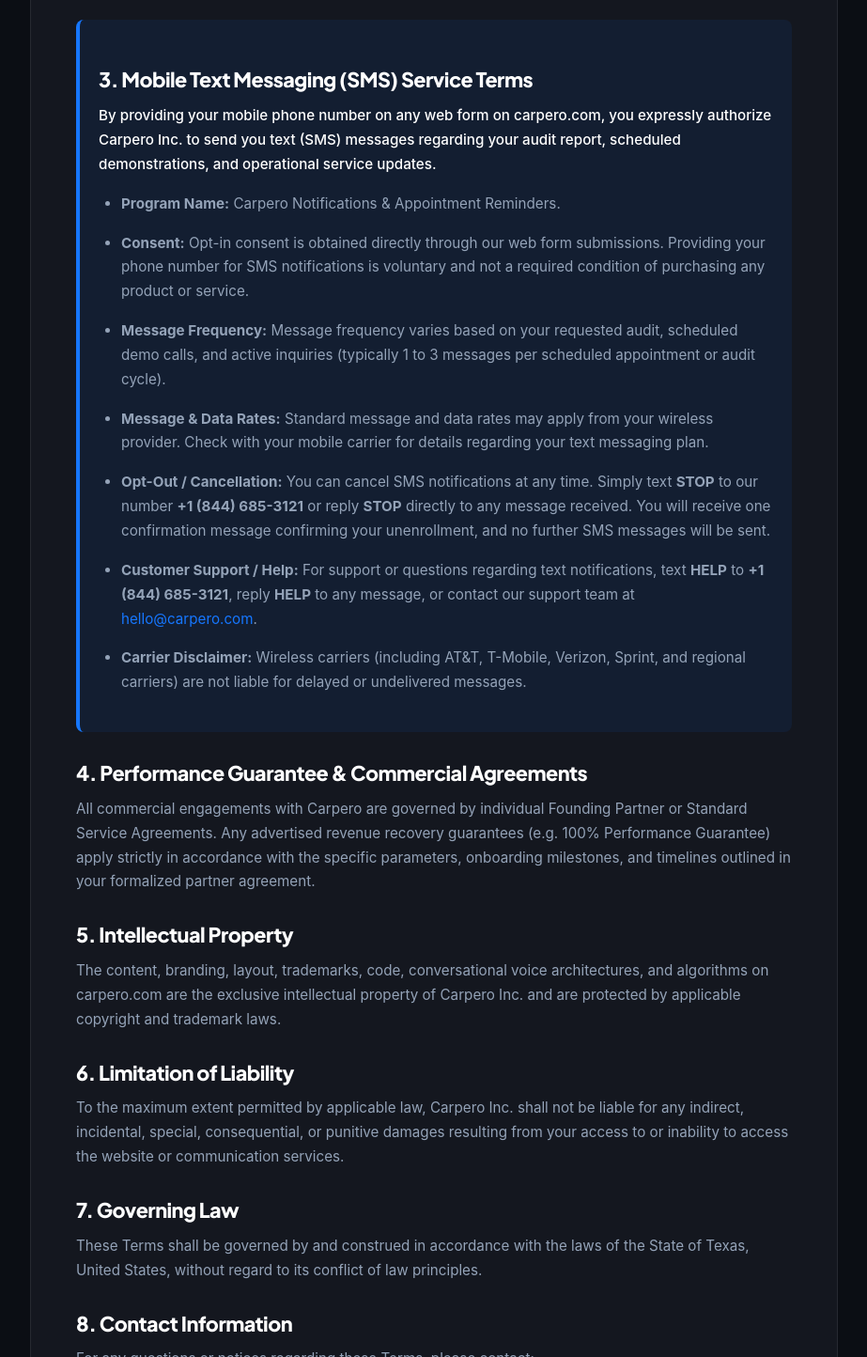
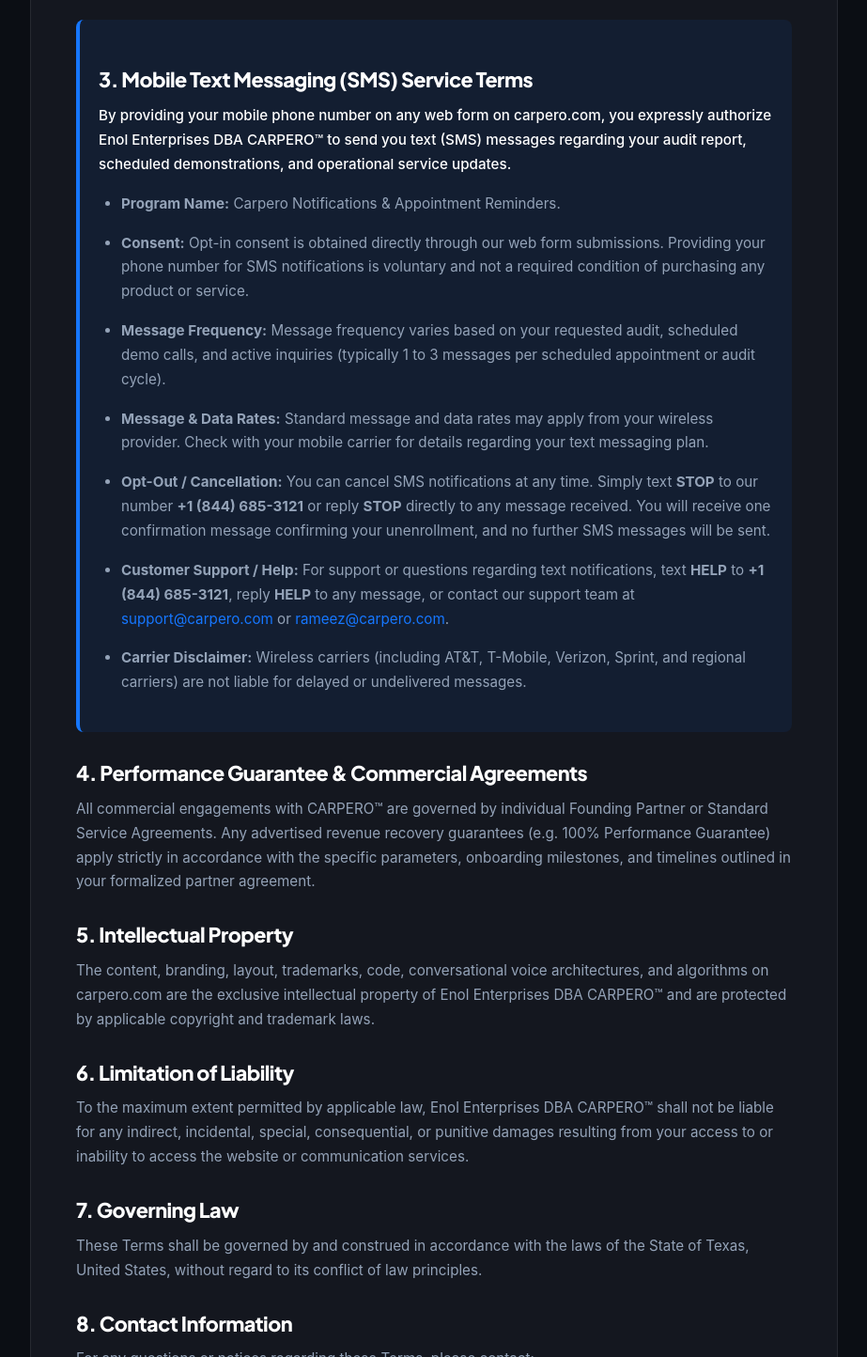
Before and after one commit to Aiagenthash/carpero, a website: page terms.html in a window 1280 px wide. Shown: the part 721-2165 px from the top of the page at 94% size, without its empty margins (178-1101 px from the left). Drawn offline with Linux system fonts and the light colour scheme.

Commit message:
fix(compliance): harmonize legal entity and contact emails in privacy and terms

```diff
--- a/terms.html
+++ b/terms.html
@@ -93,26 +93,26 @@
 
         <div class="legal-highlight">
           <h2>3. Mobile Text Messaging (SMS) Service Terms</h2>
-          <p>By providing your mobile phone number on any web form on carpero.com, you expressly authorize Carpero Inc. to send you text (SMS) messages regarding your audit report, scheduled demonstrations, and operational service updates.</p>
+          <p>By providing your mobile phone number on any web form on carpero.com, you expressly authorize Enol Enterprises DBA CARPERO™ to send you text (SMS) messages regarding your audit report, scheduled demonstrations, and operational service updates.</p>
           <ul style="margin-top: 1rem; color: #FFFFFF;">
             <li><strong>Program Name:</strong> Carpero Notifications & Appointment Reminders.</li>
             <li><strong>Consent:</strong> Opt-in consent is obtained directly through our web form submissions. Providing your phone number for SMS notifications is voluntary and not a required condition of purchasing any product or service.</li>
             <li><strong>Message Frequency:</strong> Message frequency varies based on your requested audit, scheduled demo calls, and active inquiries (typically 1 to 3 messages per scheduled appointment or audit cycle).</li>
             <li><strong>Message & Data Rates:</strong> Standard message and data rates may apply from your wireless provider. Check with your mobile carrier for details regarding your text messaging plan.</li>
             <li><strong>Opt-Out / Cancellation:</strong> You can cancel SMS notifications at any time. Simply text <strong>STOP</strong> to our number <strong>+1 (844) 685-3121</strong> or reply <strong>STOP</strong> directly to any message received. You will receive one confirmation message confirming your unenrollment, and no further SMS messages will be sent.</li>
-            <li><strong>Customer Support / Help:</strong> For support or questions regarding text notifications, text <strong>HELP</strong> to <strong>+1 (844) 685-3121</strong>, reply <strong>HELP</strong> to any message, or contact our support team at <a href="mailto:hello@carpero.com" style="color: var(--carpero-primary, #1677FF);">hello@carpero.com</a>.</li>
+            <li><strong>Customer Support / Help:</strong> For support or questions regarding text notifications, text <strong>HELP</strong> to <strong>+1 (844) 685-3121</strong>, reply <strong>HELP</strong> to any message, or contact our support team at <a href="mailto:support@carpero.com" style="color: var(--carpero-primary, #1677FF);">support@carpero.com</a> or <a href="mailto:rameez@carpero.com" style="color: var(--carpero-primary, #1677FF);">rameez@carpero.com</a>.</li>
             <li><strong>Carrier Disclaimer:</strong> Wireless carriers (including AT&T, T-Mobile, Verizon, Sprint, and regional carriers) are not liable for delayed or undelivered messages.</li>
           </ul>
         </div>
 
         <h2>4. Performance Guarantee & Commercial Agreements</h2>
-        <p>All commercial engagements with Carpero are governed by individual Founding Partner or Standard Service Agreements. Any advertised revenue recovery guarantees (e.g. 100% Performance Guarantee) apply strictly in accordance with the specific parameters, onboarding milestones, and timelines outlined in your formalized partner agreement.</p>
+        <p>All commercial engagements with CARPERO™ are governed by individual Founding Partner or Standard Service Agreements. Any advertised revenue recovery guarantees (e.g. 100% Performance Guarantee) apply strictly in accordance with the specific parameters, onboarding milestones, and timelines outlined in your formalized partner agreement.</p>
 
         <h2>5. Intellectual Property</h2>
-        <p>The content, branding, layout, trademarks, code, conversational voice architectures, and algorithms on carpero.com are the exclusive intellectual property of Carpero Inc. and are protected by applicable copyright and trademark laws.</p>
+        <p>The content, branding, layout, trademarks, code, conversational voice architectures, and algorithms on carpero.com are the exclusive intellectual property of Enol Enterprises DBA CARPERO™ and are protected by applicable copyright and trademark laws.</p>
 
         <h2>6. Limitation of Liability</h2>
-        <p>To the maximum extent permitted by applicable law, Carpero Inc. shall not be liable for any indirect, incidental, special, consequential, or punitive damages resulting from your access to or inability to access the website or communication services.</p>
+        <p>To the maximum extent permitted by applicable law, Enol Enterprises DBA CARPERO™ shall not be liable for any indirect, incidental, special, consequential, or punitive damages resulting from your access to or inability to access the website or communication services.</p>
 
         <h2>7. Governing Law</h2>
         <p>These Terms shall be governed by and construed in accordance with the laws of the State of Texas, United States, without regard to its conflict of law principles.</p>
```
Also changed, not shown: privacy.html (+3 -3 lines).
